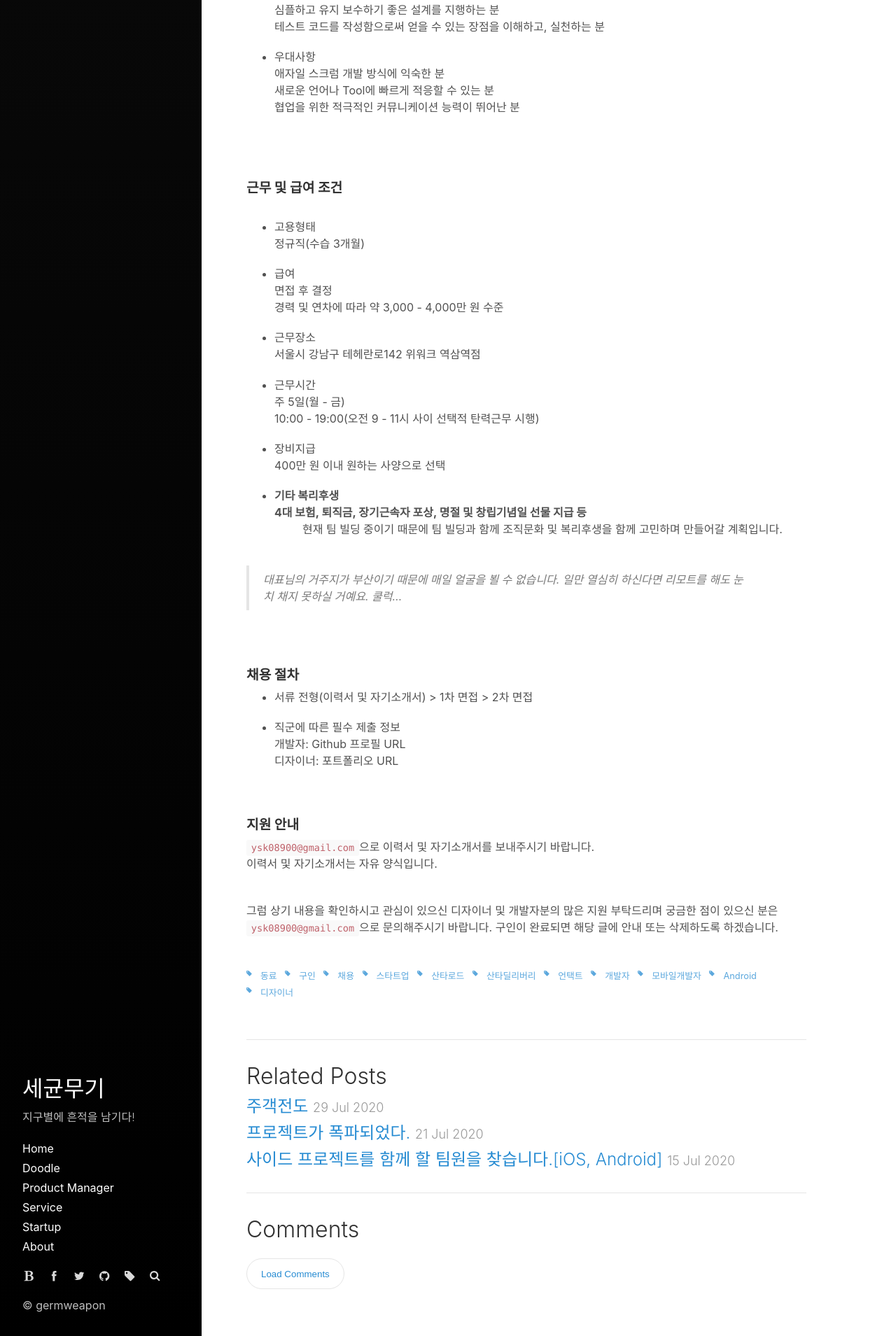
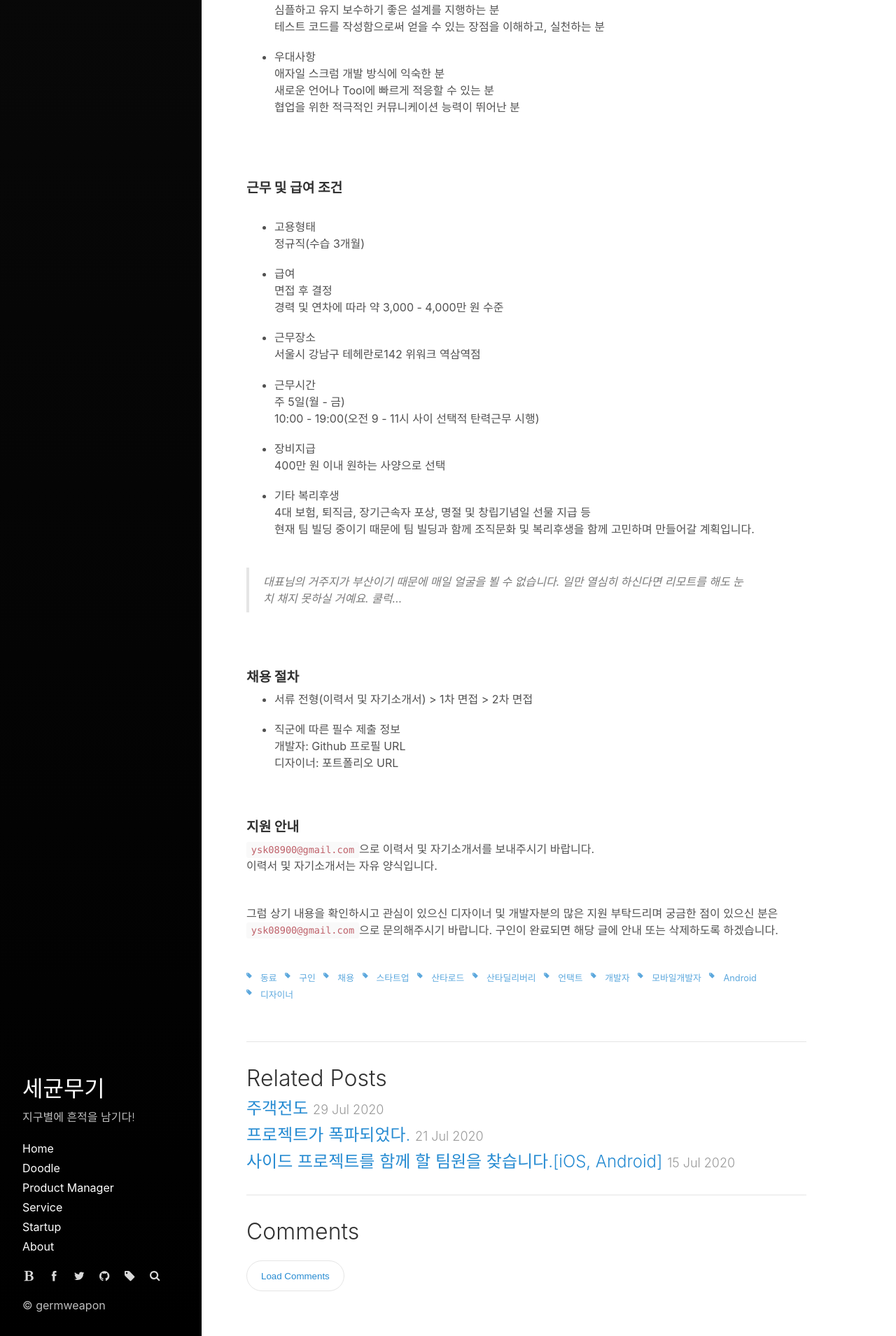
Before and after one commit to germweapon/germweapon.github.io, a Jekyll site: the page built from _posts/2020-08-11-산타로드와-유통물류시장을-혁신할-동료를-찾습니다.-[디자이너,개발자].md, in a window 1280 px wide. Shown: the part 2421-4330 px from the top of the page at 70% size. Built offline with Jekyll 4.4.1, drawn with Linux system fonts in a browser that asks for light colours; comment, search, counter and statistics services are not loaded.

Commit message:
문구 수정

```diff
--- a/_posts/2020-08-11-산타로드와-유통물류시장을-혁신할-동료를-찾습니다.-[디자이너,개발자].md
+++ b/_posts/2020-08-11-산타로드와-유통물류시장을-혁신할-동료를-찾습니다.-[디자이너,개발자].md
@@ -125,7 +125,7 @@ AWS 설정 및 운영 가능한 분<br>
 
 - 기타 복리후생<br>
 4대 보험, 퇴직금, 장기근속자 포상, 명절 및 창립기념일 선물 지급 등<br>
-: 현재 팀 빌딩 중이기 때문에 팀 빌딩과 함께 조직문화 및 복리후생을 함께 고민하며 만들어갈 계획입니다.<br><br>
+현재 팀 빌딩 중이기 때문에 팀 빌딩과 함께 조직문화 및 복리후생을 함께 고민하며 만들어갈 계획입니다.<br><br>
 
 >*대표님의 거주지가 부산이기 때문에 매일 얼굴을 뵐 수 없습니다. 일만 열심히 하신다면 리모트를 해도 눈치 채지 못하실 거예요. 쿨럭...*
 
```
